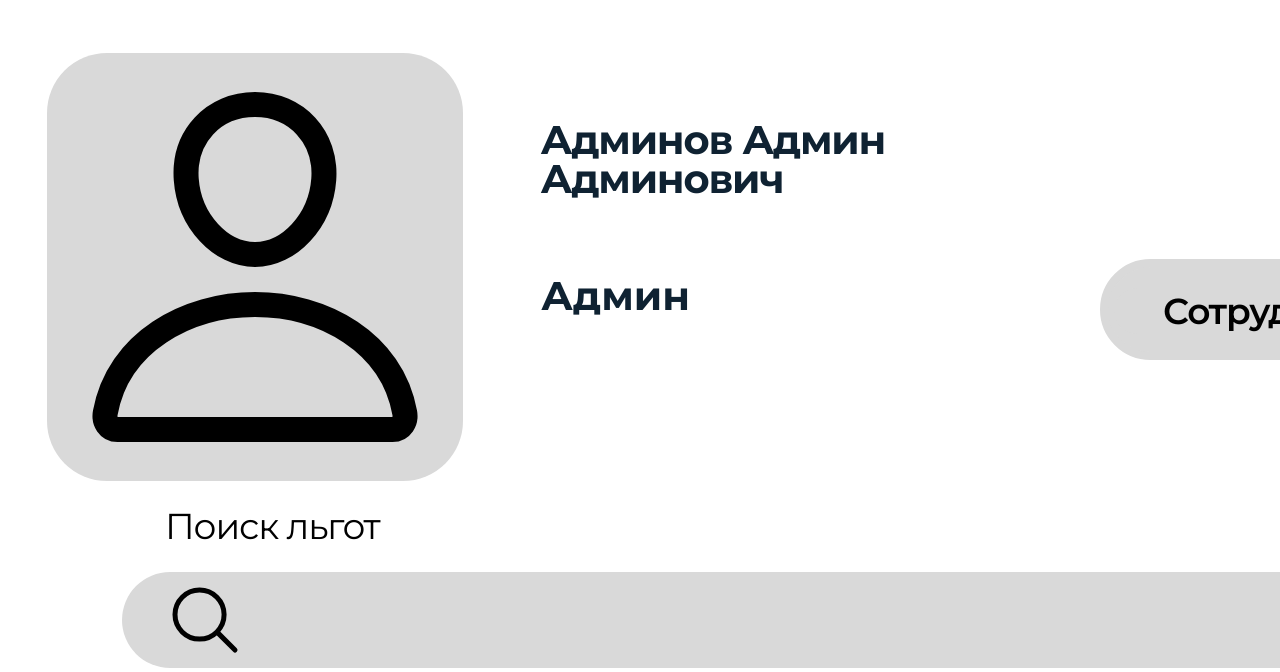
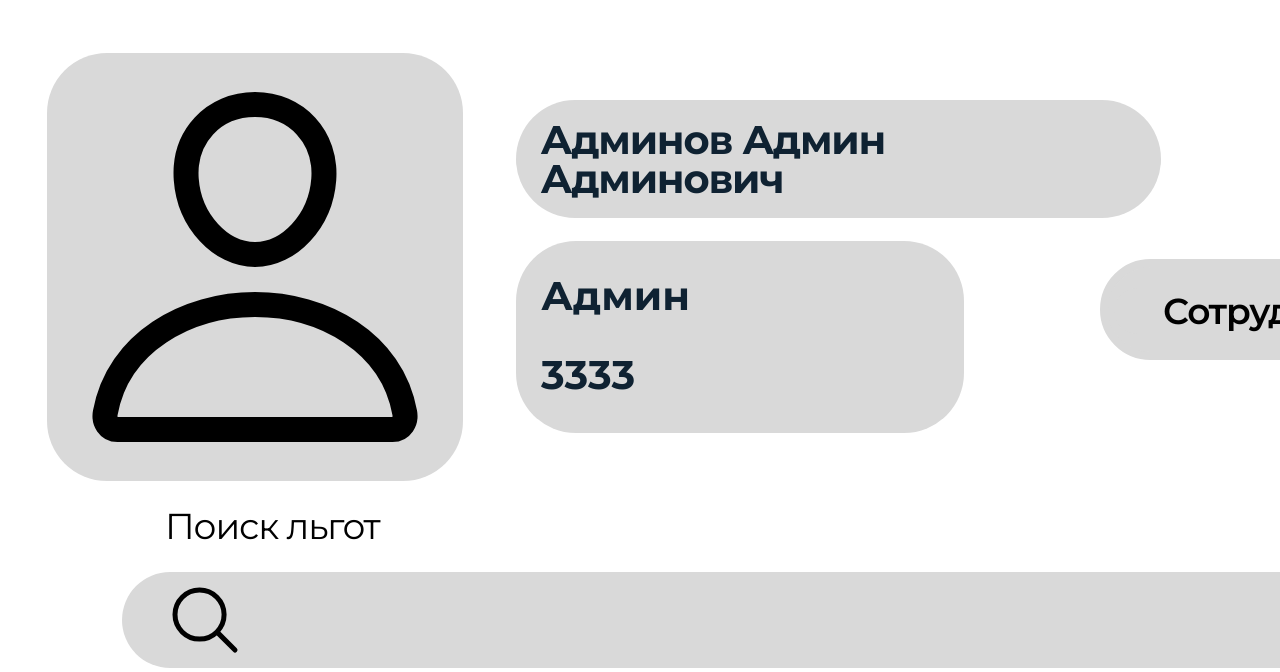
Before and after one commit to Davabbb/Cafeteria_Benefits, a Django app: page / in a window 1280 px wide; the page is wider, and only the part inside the window is pictured. Shown: the part 90-762 px from the top of that part. Run offline with Django 4.2, Linux system fonts and the light colour scheme; a user stored in the database is signed in; data comes from the database, SQL or seed files in the repository; both versions use the stored data as it was after the commit; data that the repository does not hold is empty.

Commit message:
Пофиксил отображение стажа

```diff
--- a/static/main/style.css
+++ b/static/main/style.css
@@ -163,7 +163,7 @@ header {
 	display: flex;
 	width: 645px;
 	height: 118px;
-	background: none;
+	background: #D9D9D9;
 	border-radius: 60px;
 }
 .fio{
@@ -192,7 +192,7 @@ header {
 	display: flex;
 	width: 448px;
 	height: 192px;
-	background: none;
+	background: #D9D9D9;
 	border-radius: 60px;
 }
 .post{
--- a/workers/views.py
+++ b/workers/views.py
@@ -116,7 +116,7 @@ def shop(request):
     email_ = worker.email
     money = worker.money
     speciality = worker.speciality
-    expirience = str(worker.experience)
+    experience = str(worker.experience)
 
 
     products = Product.objects.all()
@@ -129,14 +129,13 @@ def shop(request):
                "last_name": last_name,
                "email": email_,
                "money": money,
-               "expirience": expirience,
+               "experience": experience,
                "surname": surname,
                "spec": speciality,
                "products": products,
                "purchases": purchases,
                "wishlist": wishlist.products.all(),
                }
-    print(expirience)
     return render(request, 'main/home.html', context=context)
 
 
@@ -149,7 +148,7 @@ def cart(request):
     email_ = worker.email
     money = worker.money
     speciality = worker.speciality
-    expirience = worker.experience
+    experience = worker.experience
 
     products = Product.objects.all()
     is_admin = request.user.is_staff
@@ -161,7 +160,7 @@ def cart(request):
                "last_name": last_name,
                "email": email_,
                "money": money,
-               "expirience": expirience,
+               "experience": experience,
                "surname": surname,
                "spec": speciality,
                "products": products,
@@ -183,14 +182,14 @@ def staff(request):
     email_ = worker.email
     money = worker.money
     speciality = worker.speciality
-    expirience = worker.experience
+    experience = worker.experience
     workers = Worker.objects.all()
 
     context = {"first_name": first_name,
                "last_name": last_name,
                "email": email_,
                "money": money,
-               "expirience": expirience,
+               "experience": experience,
                "surname": surname,
                "spec": speciality,
                "workers": workers,
```
Also changed, not shown: db.sqlite3.
